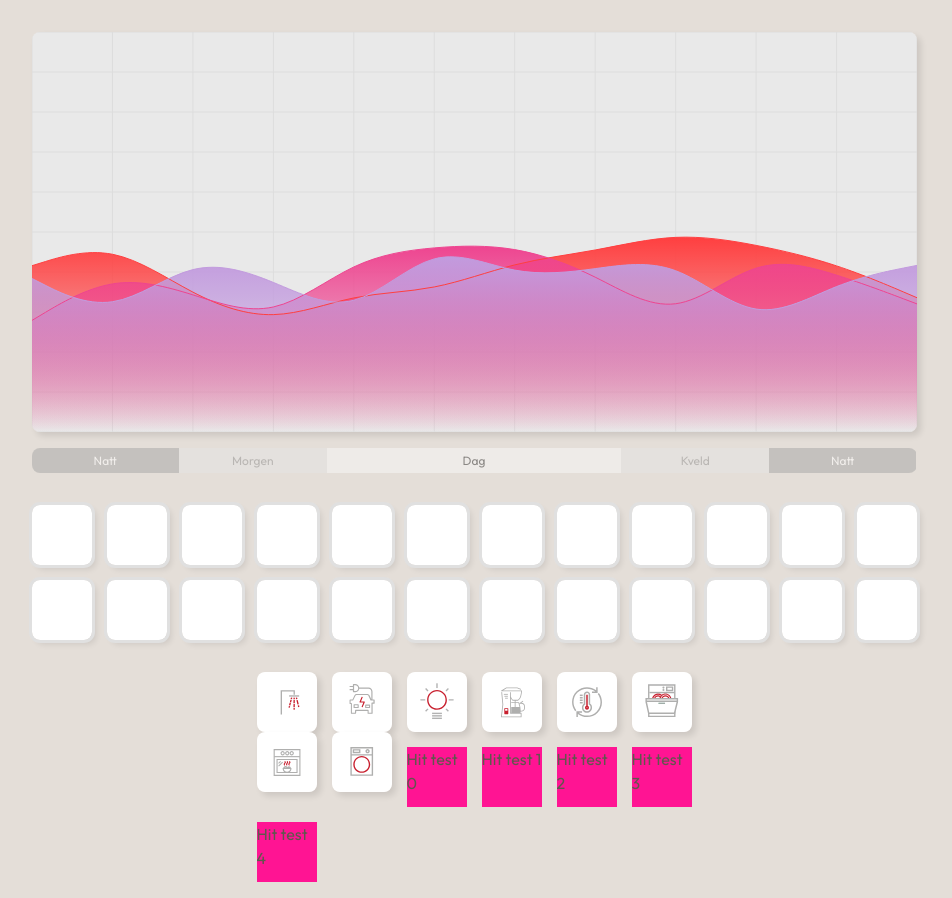
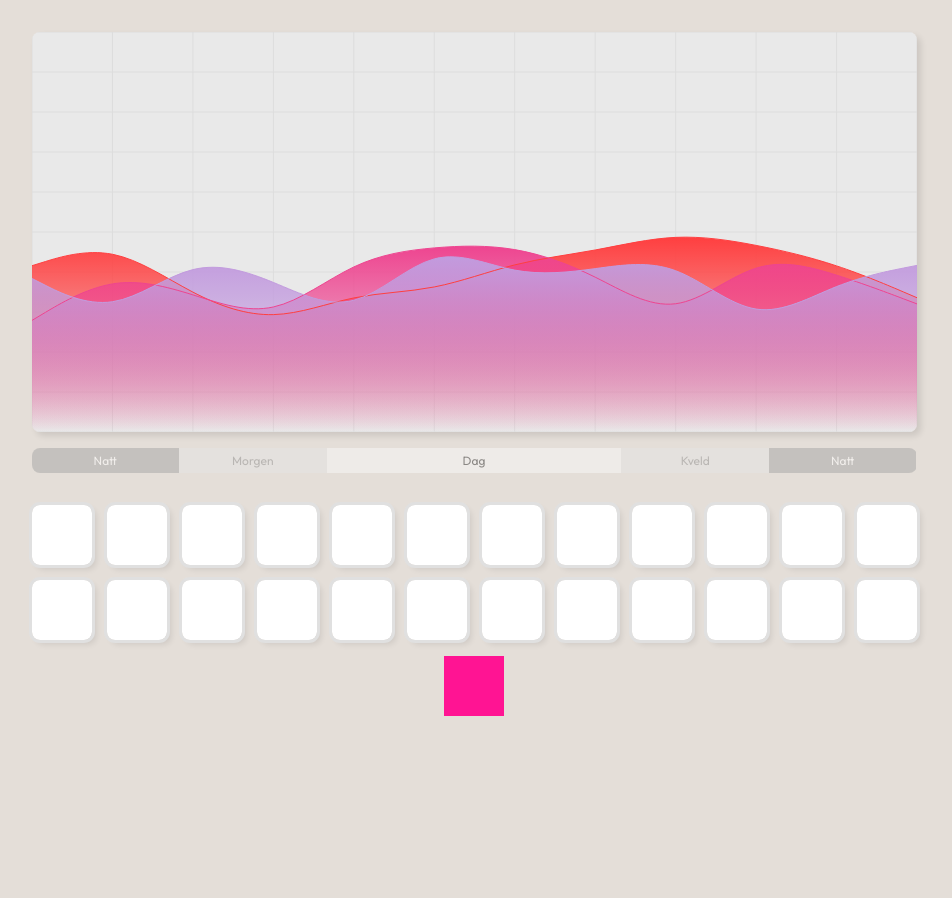
Before and after one commit to bonsak/Forbrukskalkulator-elektrisitet, a React (Vite) app: page / in a window 1280 px wide. Shown: the whole page, without its empty margins (166-1118 px from the left). After the commit the page ends 800 px from the top, so only its background shows below. Built offline with nearby package versions, Linux system fonts and the light colour scheme.

Commit message:
Draggable

```diff
--- a/src/components/AktivitetsGrid.jsx
+++ b/src/components/AktivitetsGrid.jsx
@@ -1,4 +1,11 @@
 // import './AktivitetsGrid.css'
+
+// Liste sorterbar
+// https://www.youtube.com/watch?v=dL5SOdgMbRY
+// https://www.hover.dev/components/boards
+
+// https://www.youtube.com/watch?v=O5lZqqy7VQE
+
 import { ICONS } from '../utils/icons'
 import styled from 'styled-components'
 import gsap from 'gsap'
@@ -7,8 +14,17 @@ import { useEffect, useRef, useState } from 'react'
 import { Draggable } from 'gsap/Draggable'
 import useTargetSlotStore from '../stores/useTargetSlot'
 import { create } from 'zustand'
+import {
+  DndContext,
+  useDroppable,
+  useDraggable,
+  DragOverlay,
+  closestCorners,
+} from '@dnd-kit/core'
+import { CSS } from '@dnd-kit/utilities'
+import { produceWithPatches } from 'immer'
 
-gsap.registerPlugin(Draggable)
+// gsap.registerPlugin(Draggable)
 
 function AktivitetsGrid(bounds, ...delegated) {
   const aktiviteter = useRef()
@@ -20,150 +36,198 @@ function AktivitetsGrid(bounds, ...delegated) {
 
   // const { contextSafe } = useGSAP({ scope: aktiviteter })
 
-  useGSAP(() => {
-    const drag = Draggable.create(aktivitet.current, {
-      bounds: window,
-      onPress: (e) => {
-        // setTargetSlot(e.target)
-        // console.log('on Press: ', e.target)
-        //   // gsap.to(e.target, {
-        //   //   scale: 1.1,
-        //   // })
-        //   // gsap.to(e.target, {
-        //   //   duration: 0.1,
-        //   //   rotate: 0,
-        //   // })
-      },
-      onDrag: (e) => {
-        // console.log(
-        //   'refs: ',
-        //   e.target,
-        //   aktivitet.current,
-        //   forbruksSlotRef.current
-        // )
-        // console.log('Slots lengde', forbruksSlotRef.current.length)
+  // useGSAP(() => {
+  //   const drag = Draggable.create(aktivitet.current, {
+  //     bounds: window,
+  //     onPress: (e) => {
+  //       // setTargetSlot(e.target)
+  //       // console.log('on Press: ', e.target)
+  //       //   // gsap.to(e.target, {
+  //       //   //   scale: 1.1,
+  //       //   // })
+  //       //   // gsap.to(e.target, {
+  //       //   //   duration: 0.1,
+  //       //   //   rotate: 0,
+  //       //   // })
+  //     },
+  //     onDrag: (e) => {
+  //       // console.log(
+  //       //   'refs: ',
+  //       //   e.target,
+  //       //   aktivitet.current,
+  //       //   forbruksSlotRef.current
+  //       // )
+  //       // console.log('Slots lengde', forbruksSlotRef.current.length)
 
-        var i = forbruksSlotRef.current.length
-        while (--i >= 0) {
-          if (Draggable.hitTest(e.target, forbruksSlotRef.current[i], 12)) {
-            // gsap.to(e.target, {
-            //   rotate: -10,
-            // })
-            // let aktivitetsBB = e.target.getBoundingClientRect()
-            // let forbruksBB = forbruksSlotRef.current.getBoundingClientRect()
-            setTargetSlot(forbruksSlotRef.current[i])
-            // x = '+=' + (forbruksBB.left - aktivitetsBB.left)
-            // y = '+=' + (forbruksBB.top - aktivitetsBB.top)
-            // useTargetSlotStore((state) => state.bears)
-            // const ttt = setTargetSlot(forbruksSlotRef.current[i])
-            console.log('Loop Hit target object', targetSlot)
-            // setTargetSlot(forbruksSlotRef.current[i])
+  //       var i = forbruksSlotRef.current.length
+  //       while (--i >= 0) {
+  //         if (Draggable.hitTest(e.target, forbruksSlotRef.current[i], 12)) {
+  //           // gsap.to(e.target, {
+  //           //   rotate: -10,
+  //           // })
+  //           // let aktivitetsBB = e.target.getBoundingClientRect()
+  //           // let forbruksBB = forbruksSlotRef.current.getBoundingClientRect()
+  //           setTargetSlot(forbruksSlotRef.current[i])
+  //           // x = '+=' + (forbruksBB.left - aktivitetsBB.left)
+  //           // y = '+=' + (forbruksBB.top - aktivitetsBB.top)
+  //           // useTargetSlotStore((state) => state.bears)
+  //           // const ttt = setTargetSlot(forbruksSlotRef.current[i])
+  //           console.log('Loop Hit target object', targetSlot)
+  //           // setTargetSlot(forbruksSlotRef.current[i])
 
-            // }))
-            // return
-          } else {
-            // resetTargetSlot()
-            // setTargetSlot(null)
-            // gsap.to(e.target, {
-            //   duration: 0.1,
-            //   x: 0,
-            //   y: 0,
-            // })
-            console.log('No hit', targetSlot)
-          }
-        }
-      },
-      onDragEnd: (e) => {
-        // let x = 0
-        // let y = 0
-        // let aktivitetsBB = e.target.getBoundingClientRect()
-        // let forbruksBB = forbruksSlotRef.current.getBoundingClientRect()
-        // x = '+=' + (forbruksBB.left - aktivitetsBB.left)
-        // y = '+=' + (forbruksBB.top - aktivitetsBB.top)
-        // console.log('Forbruks BB: ', forbruksBB)
-        // console.log('Aktivitets BB: ', aktivitetsBB)
-        // gsap.to(e.target, {
-        //   duration: 0.1,
-        //   rotation: 0,
-        //   x: x,
-        //   y: y,
-        // })
-        // console.log('Targetslot: ', targetSlot)
-      },
-    })
-    // const increasePopulation = useStore((state) => state.increasePopulation)
-    // const updateTarget = useTargetSlotStore((forbruksSlotRef.current[i]) => set({targetSlot: forbruksSlotRef.current[i]}));
-  }, [])
+  //           // }))
+  //           // return
+  //         } else {
+  //           // resetTargetSlot()
+  //           // setTargetSlot(null)
+  //           // gsap.to(e.target, {
+  //           //   duration: 0.1,
+  //           //   x: 0,
+  //           //   y: 0,
+  //           // })
+  //           console.log('No hit', targetSlot)
+  //         }
+  //       }
+  //     },
+  //     onDragEnd: (e) => {
+  //       // let x = 0
+  //       // let y = 0
+  //       // let aktivitetsBB = e.target.getBoundingClientRect()
+  //       // let forbruksBB = forbruksSlotRef.current.getBoundingClientRect()
+  //       // x = '+=' + (forbruksBB.left - aktivitetsBB.left)
+  //       // y = '+=' + (forbruksBB.top - aktivitetsBB.top)
+  //       // console.log('Forbruks BB: ', forbruksBB)
+  //       // console.log('Aktivitets BB: ', aktivitetsBB)
+  //       // gsap.to(e.target, {
+  //       //   duration: 0.1,
+  //       //   rotation: 0,
+  //       //   x: x,
+  //       //   y: y,
+  //       // })
+  //       // console.log('Targetslot: ', targetSlot)
+  //     },
+  //   })
+  //   // const increasePopulation = useStore((state) => state.increasePopulation)
+  //   // const updateTarget = useTargetSlotStore((forbruksSlotRef.current[i]) => set({targetSlot: forbruksSlotRef.current[i]}));
+  // }, [])
   // function updateTargetSlot(target) {
   //   setTargetSlot(target)
   //   console.log('Her', targetSlot)
   // }
-  function handleEnter(e) {
-    gsap.to(e.target, {
-      duration: 0.1,
-      rotation: -10,
-    })
-  }
-  function handleLeave(e) {
-    gsap.to(e.target, {
-      duration: 0.1,
-      rotation: 0,
-    })
-  }
+  // function handleEnter(e) {
+  //   gsap.to(e.target, {
+  //     duration: 0.1,
+  //     rotation: -10,
+  //   })
+  // }
+  // function handleLeave(e) {
+  //   gsap.to(e.target, {
+  //     duration: 0.1,
+  //     rotation: 0,
+  //   })
+  // }
   // const handleClick = useEffect((e) => {
-  function onClickHandle(e) {
-    setTargetSlot(e.target)
-    console.log('on click target slot: ', targetSlot)
-  }
+  // function onClickHandle(e) {
+  //   setTargetSlot(e.target)
+  //   console.log('on click target slot: ', targetSlot)
+  // }
   // }, [])
   //
+
+  function Droppable() {
+    const { isOver, setNodeRef } = useDroppable({
+      id: 'unique-id',
+    })
+
+    const style = { color: isOver ? 'green' : undefined }
+
+    return (
+      <div
+        ref={setNodeRef}
+        style={style}
+      >
+        <ForbruksSlot />
+      </div>
+    )
+  }
+
+  function Draggable(props) {
+    const { attributes, listeners, setNodeRef, transform, transition } =
+      useDraggable({
+        id: 'unique-id',
+      })
+    // const style = transform
+    //   ? {
+    //       // transform: CSS.Translate.toString(transform),
+    //       transform: `translate3d(${transform.x}px, ${transform.y}px, 0)`,
+    //     }
+    //   : undefined
+    const style = {
+      transition,
+      transform: CSS.Transform.toString(transform),
+    }
+
+    return (
+      <button
+        ref={setNodeRef}
+        style={style}
+        {...listeners}
+        {...attributes}
+        {...props}
+      >
+        <ForbruksSlot />
+      </button>
+    )
+  }
+
+  const [activeId, setActiveId] = useState(null)
+  const [items] = useState(['1'])
+  const [isDragging, setIsDragging] = useState(false)
+
   return (
-    <Wrapper ref={aktiviteter}>
-      {ICONS.map((item, index) => (
-        <Slot
-          onClick={onClickHandle}
-          // onClick={onClickEvent}
-          // onMouseEnter={handleEnter}
-          // onMouseLeave={handleLeave}
-          ref={(el) => (aktivitet.current[index] = el)}
-          key={index}
-          src={item['src']}
-          className={'aktivitets-slot'}
-          data-forbruk={item['forbruk']}
-        ></Slot>
-      ))}
+    <>
       <ForbruksSlot
-        key={0}
-        ref={(el) => (forbruksSlotRef.current[0] = el)}
-      >
-        Hit test 0
-      </ForbruksSlot>
-      <ForbruksSlot
-        key={1}
-        ref={(el) => (forbruksSlotRef.current[1] = el)}
-      >
-        Hit test 1
-      </ForbruksSlot>
-      <ForbruksSlot
-        key={2}
-        ref={(el) => (forbruksSlotRef.current[2] = el)}
-      >
-        Hit test 2
-      </ForbruksSlot>
-      <ForbruksSlot
-        key={3}
-        ref={(el) => (forbruksSlotRef.current[3] = el)}
-      >
-        Hit test 3
-      </ForbruksSlot>
-      <ForbruksSlot
-        key={4}
-        ref={(el) => (forbruksSlotRef.current[4] = el)}
-      >
-        Hit test 4
-      </ForbruksSlot>
-    </Wrapper>
+        draggable='true'
+        onDragStart={(e) => setIsDragging(true)}
+        // style={{ cursor: isDragging ? 'grab' : undefined }}
+      ></ForbruksSlot>
+    </>
+    // <DndContext
+    //   // onDragStart={handleDragStart}
+    //   onDragEnd={handleDragEnd}
+    //   // onDragOver={handleDragOver}
+    //   colissionDetection={closestCorners}
+    // >
+    //   <Droppable />
+    //   {/* <Draggable /> */}
+    //   {items.map((id) => (
+    //     <Draggable
+    //       key={id}
+    //       id={id}
+    //     >
+    //       <div value={`Item ${id}`} />
+    //     </Draggable>
+    //   ))}
+    //   {/* <DragOverlay>
+    //     {activeId ? <div value={`Item ${activeId}`} /> : null}
+    //   </DragOverlay> */}
+    // </DndContext>
   )
+
+  function handleDragEnd(event) {
+    const { active, over } = event
+    // let x = 0
+    // let y = 0
+    // let aktivitetsBB = active.getBoundingClientRect()
+    // let forbruksBB = v.getBoundingClientRect()
+    // x = '+=' + (forbruksBB.left - aktivitetsBB.left)
+    // y = '+=' + (forbruksBB.top - aktivitetsBB.top)
+    // console.log('Forbruks BB: ', forbruksBB)
+    // console.log('Aktivitets BB: ', aktivitetsBB)
+
+    console.log('Active', active, 'Over', over)
+    // if (active.id === over.id) return
+  }
 }
 
 const Wrapper = styled.div`
@@ -185,8 +249,15 @@ const Slot = styled.img`
   box-shadow: rgba(0, 0, 0, 0.1) 4px 4px 6px 0px;
 `
 const ForbruksSlot = styled.div`
+  classname: '[add your classes here]';
   width: 60px;
   height: 60px;
   background-color: deeppink;
+  &:hover {
+    cursor: grab;
+  }
+  &:active {
+    cursor: grabbing;
+  }
 `
 export default AktivitetsGrid
```
